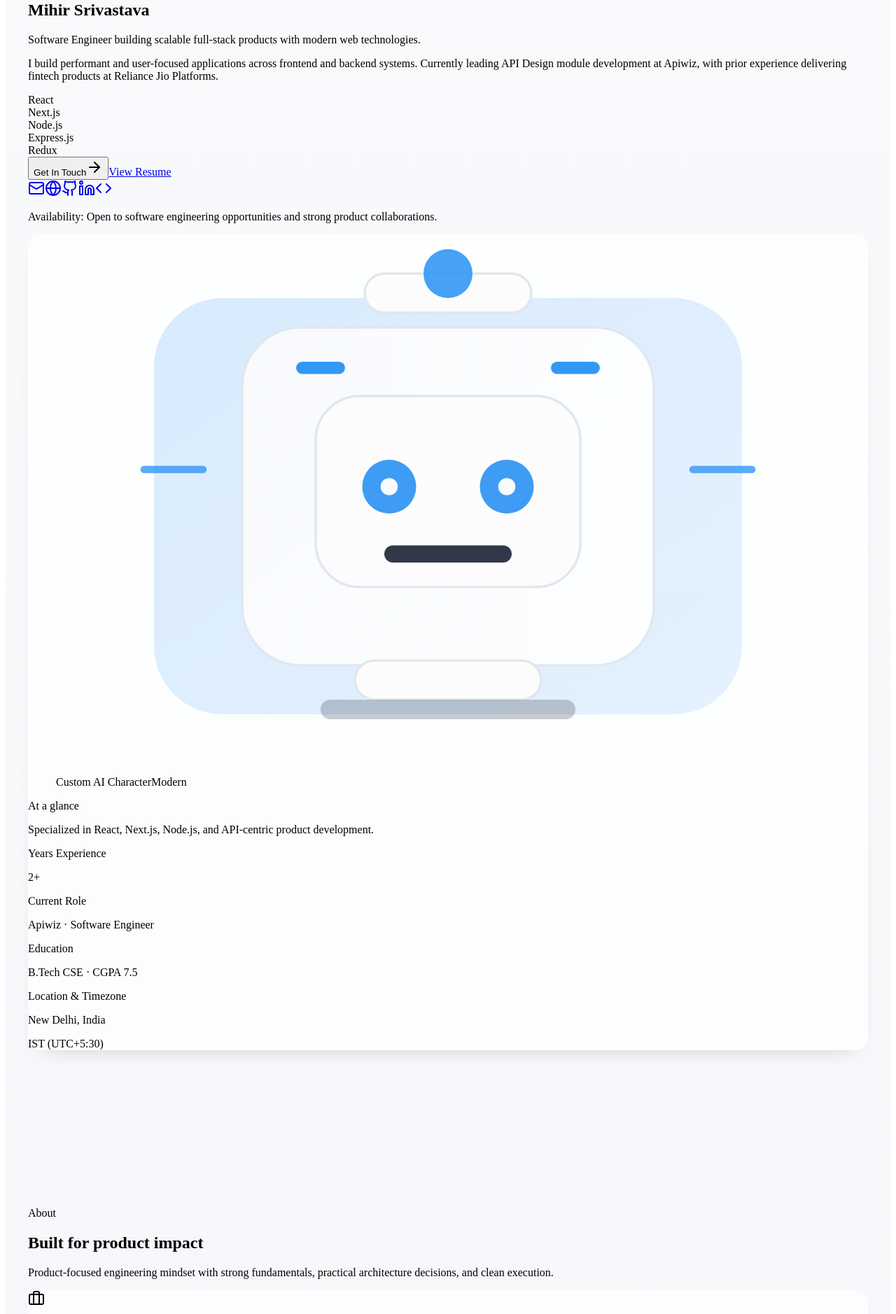
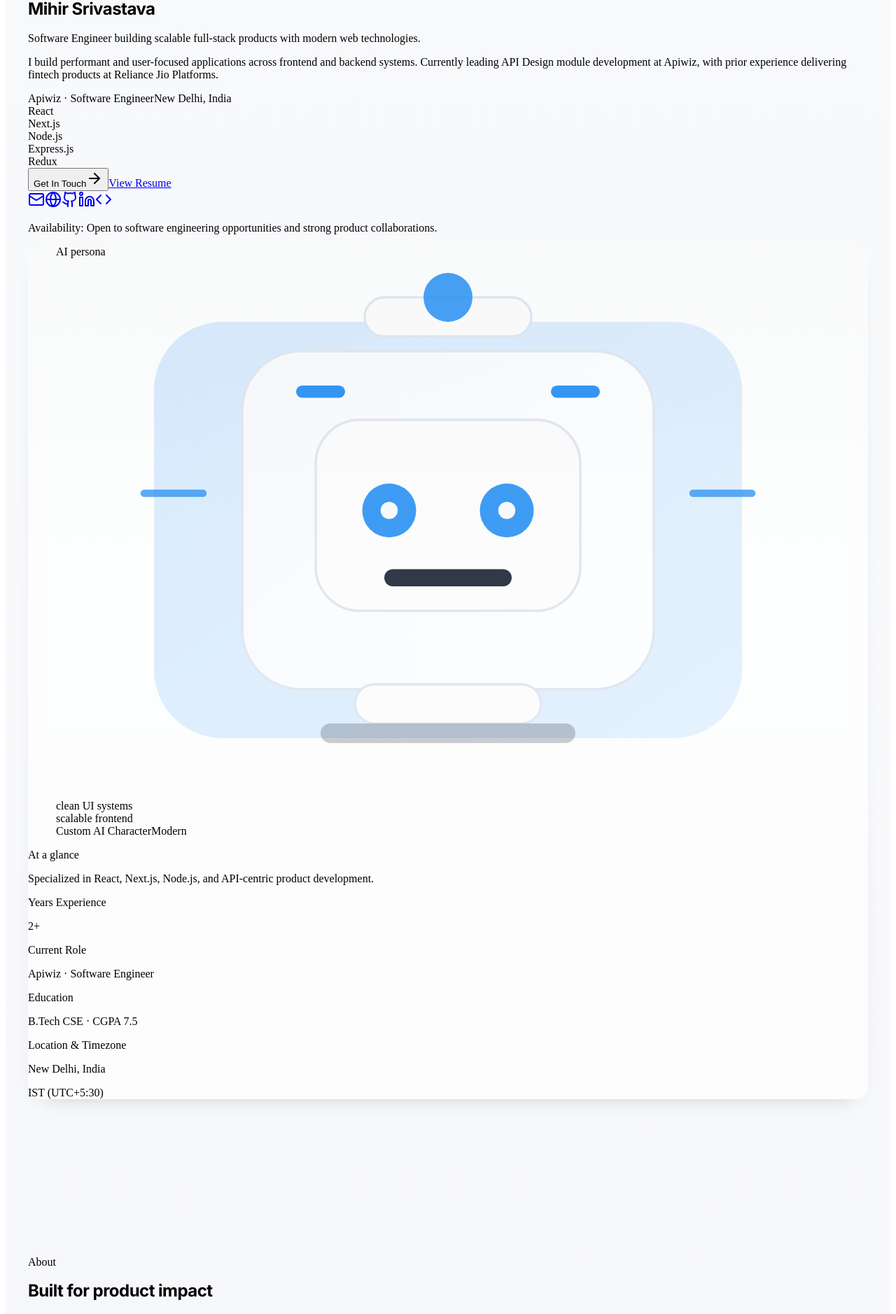
Before and after one commit to Airodragon/Airodragon.github.io, a React (Vite) app in the folder client/: page / in a window 1280 px wide. Shown: the part 248-2126 px from the top of the page at 70% size. Built offline with nearby package versions, Linux system fonts and the light colour scheme.

Commit message:
feat: finalize premium UI polish across light and dark themes
Co-authored-by: Airodragon <Airodragon@users.noreply.github.com>

```diff
--- a/client/src/components/AiCharacterAvatar.tsx
+++ b/client/src/components/AiCharacterAvatar.tsx
@@ -5,6 +5,9 @@ export default function AiCharacterAvatar() {
       data-testid="card-ai-character"
     >
       <div className="absolute inset-0 bg-[radial-gradient(circle_at_20%_18%,hsl(var(--primary)/0.18),transparent_44%),radial-gradient(circle_at_82%_82%,hsl(var(--primary)/0.14),transparent_46%)]" />
+      <div className="absolute right-4 top-4 z-20 rounded-full border border-primary/30 bg-primary/10 px-2 py-0.5 text-[10px] font-semibold uppercase tracking-wide text-primary">
+        AI persona
+      </div>
 
       <svg
         viewBox="0 0 320 220"
@@ -47,6 +50,15 @@ export default function AiCharacterAvatar() {
         <line x1="260" y1="96" x2="284" y2="96" stroke="hsl(var(--primary) / 0.8)" strokeWidth="3" strokeLinecap="round" />
       </svg>
 
+      <div className="relative z-10 mt-3 grid grid-cols-2 gap-2">
+        <div className="rounded-lg border border-border/70 bg-background/70 px-2 py-1.5 text-[10px] uppercase tracking-wider text-muted-foreground">
+          clean UI systems
+        </div>
+        <div className="rounded-lg border border-border/70 bg-background/70 px-2 py-1.5 text-[10px] uppercase tracking-wider text-muted-foreground">
+          scalable frontend
+        </div>
+      </div>
+
       <figcaption className="relative z-10 mt-2 flex items-center justify-between text-[11px] uppercase tracking-wider text-muted-foreground">
         <span>Custom AI Character</span>
         <span className="rounded-full border border-primary/35 bg-primary/10 px-2 py-0.5 text-primary">Modern</span>
--- a/client/src/components/Hero.tsx
+++ b/client/src/components/Hero.tsx
@@ -22,6 +22,7 @@ export default function Hero({ onNavigate }: HeroProps) {
   const heroStack = skills
     .find((category) => category.category === 'Frameworks / Technologies')
     ?.items.slice(0, 5) ?? ['React', 'Next.js', 'Node.js', 'Express.js', 'Redux'];
+  const currentRoleHighlight = highlights.find((item) => item.label === 'Current Role');
 
   return (
     <section id="home" className="hero-shell section-shell relative flex items-center pt-28 sm:pt-32">
@@ -32,7 +33,7 @@ export default function Hero({ onNavigate }: HeroProps) {
             {profile.role}
           </div>
 
-          <h1 className="text-balance text-4xl font-bold tracking-tight text-foreground sm:text-6xl lg:text-7xl">
+          <h1 className="heading-display text-balance text-4xl font-bold tracking-tight text-foreground sm:text-6xl lg:text-7xl">
             {profile.name}
           </h1>
           <p className="mt-4 max-w-2xl text-balance text-lg text-foreground/90 sm:text-2xl">
@@ -40,12 +41,24 @@ export default function Hero({ onNavigate }: HeroProps) {
           </p>
           <p className="mt-4 max-w-2xl leading-relaxed text-muted-foreground sm:text-base">{profile.summary}</p>
 
+          <div className="mt-5 flex flex-wrap items-center gap-2 text-xs sm:text-sm">
+            {currentRoleHighlight?.value && (
+              <span className="inline-flex items-center gap-1 rounded-full border border-border/70 bg-background/80 px-3 py-1 text-muted-foreground">
+                <span className="h-1.5 w-1.5 rounded-full bg-emerald-500" />
+                {currentRoleHighlight.value}
+              </span>
+            )}
+            <span className="inline-flex items-center rounded-full border border-border/70 bg-background/80 px-3 py-1 text-muted-foreground">
+              {profile.location}
+            </span>
+          </div>
+
           <div className="mt-6 flex flex-wrap gap-2">
             {heroStack.map((item) => (
               <Badge
                 key={item}
                 variant="outline"
-                className="rounded-full border-border/70 bg-background/70 px-3 py-1 text-[11px] uppercase tracking-wide text-muted-foreground"
+                className="rounded-full border-border/70 bg-background/80 px-3 py-1 text-[11px] uppercase tracking-wide text-muted-foreground"
               >
                 {item}
               </Badge>
@@ -56,7 +69,7 @@ export default function Hero({ onNavigate }: HeroProps) {
             <Button
               size="lg"
               onClick={() => onNavigate('contact')}
-              className="group gap-2 px-8 shadow-lg"
+              className="group gap-2 px-8 shadow-lg shadow-primary/20"
               data-testid="button-get-in-touch"
             >
               Get In Touch
@@ -78,7 +91,14 @@ export default function Hero({ onNavigate }: HeroProps) {
             {socials.map((social) => {
               const Icon = iconBySocialId[social.id];
               return (
-                <Button key={social.id} variant="outline" size="icon" asChild data-testid={`link-${social.id}`}>
+                <Button
+                  key={social.id}
+                  variant="outline"
+                  size="icon"
+                  className="rounded-xl bg-background/75"
+                  asChild
+                  data-testid={`link-${social.id}`}
+                >
                   <a
                     href={social.href}
                     target={social.id === 'email' ? undefined : '_blank'}
--- a/client/src/components/Navigation.tsx
+++ b/client/src/components/Navigation.tsx
@@ -9,9 +9,15 @@ interface NavigationProps {
   onNavigate: (section: NavSectionId) => void;
   activeSection: NavSectionId;
   visibleSections?: NavSectionId[];
+  scrollProgress?: number;
 }
 
-export default function Navigation({ onNavigate, activeSection, visibleSections }: NavigationProps) {
+export default function Navigation({
+  onNavigate,
+  activeSection,
+  visibleSections,
+  scrollProgress = 0,
+}: NavigationProps) {
   const [isMenuOpen, setIsMenuOpen] = useState(false);
   const { theme, toggleTheme } = useTheme();
   const navItems = portfolioContent.navigation.filter((item) =>
@@ -20,7 +26,7 @@ export default function Navigation({ onNavigate, activeSection, visibleSections
 
   return (
     <nav className="fixed inset-x-0 top-0 z-50 px-3 pt-3 sm:px-5">
-      <div className="surface-nav mx-auto max-w-7xl rounded-2xl">
+      <div className="surface-nav mx-auto max-w-7xl overflow-hidden rounded-2xl">
         <div className="flex items-center justify-between gap-3 px-3 py-2.5 sm:px-4 sm:py-3">
           <button
             onClick={() => onNavigate('home')}
@@ -103,6 +109,14 @@ export default function Navigation({ onNavigate, activeSection, visibleSections
             </div>
           </div>
         )}
+
+        <div className="h-[2px] w-full bg-border/40">
+          <div
+            className="h-full bg-primary/80 transition-[width] duration-300 ease-out"
+            style={{ width: `${scrollProgress}%` }}
+            aria-hidden
+          />
+        </div>
       </div>
     </nav>
   );
--- a/client/src/components/SectionHeader.tsx
+++ b/client/src/components/SectionHeader.tsx
@@ -23,10 +23,15 @@ export default function SectionHeader({
         className,
       )}
     >
-      <div className={cn('max-w-2xl', centered && 'mx-auto')}>
-        <p className="text-xs font-semibold uppercase tracking-[0.18em] text-primary/90 sm:text-sm">{eyebrow}</p>
-        <h2 className="mt-2 text-3xl font-bold tracking-tight text-foreground sm:text-4xl lg:text-5xl">{title}</h2>
-        {description && <p className="mt-3 leading-relaxed text-muted-foreground">{description}</p>}
+      <div className={cn('max-w-3xl', centered && 'mx-auto')}>
+        <div className={cn('inline-flex items-center gap-2', centered && 'justify-center')}>
+          <span className="h-1.5 w-1.5 rounded-full bg-primary" />
+          <p className="text-xs font-semibold uppercase tracking-[0.18em] text-primary/90 sm:text-sm">{eyebrow}</p>
+        </div>
+        <h2 className="heading-display mt-2 text-balance text-3xl font-bold tracking-tight text-foreground sm:text-4xl lg:text-5xl">
+          {title}
+        </h2>
+        {description && <p className="mt-3 max-w-2xl leading-relaxed text-muted-foreground">{description}</p>}
       </div>
       <div className={cn('hidden h-px flex-1 bg-gradient-to-r from-border/80 to-transparent md:block', centered && 'md:hidden')} />
     </div>
--- a/client/src/index.css
+++ b/client/src/index.css
@@ -233,6 +233,7 @@
   --ui-card-hover-shadow: 0 22px 38px -24px hsl(var(--foreground) / 0.35);
   --ui-card-hover-translate: -3px;
   --ui-card-blur: 8px;
+  --ui-focus-ring: 0 0 0 3px hsl(var(--ring) / 0.26);
 }
 
 .dark {
@@ -320,6 +321,12 @@
   padding-block: var(--ui-section-space);
 }
 
+.heading-display {
+  font-family: var(--font-display), Inter, system-ui, -apple-system, Segoe UI, sans-serif;
+  letter-spacing: -0.022em;
+  line-height: 1.04;
+}
+
 .hero-shell {
   min-height: max(680px, calc(100vh - 4.25rem));
 }
@@ -334,6 +341,7 @@
 }
 
 .surface-card {
+  position: relative;
   background-color: var(--ui-card-bg) !important;
   border-color: var(--ui-card-border) !important;
   border-radius: var(--ui-radius) !important;
@@ -344,6 +352,28 @@
     border-color var(--ui-motion-ms) ease,
     box-shadow var(--ui-motion-ms) ease,
     background-color var(--ui-motion-ms) ease;
+}
+
+.surface-card::before {
+  content: "";
+  position: absolute;
+  pointer-events: none;
+  inset: 0;
+  border-radius: inherit;
+  background: linear-gradient(
+    180deg,
+    hsl(var(--foreground) / 0.04) 0%,
+    transparent 40%
+  );
+  opacity: 0.45;
+}
+
+.dark .surface-card::before {
+  background: linear-gradient(
+    180deg,
+    hsl(var(--foreground) / 0.06) 0%,
+    transparent 42%
+  );
 }
 
 .surface-card:hover {
@@ -360,6 +390,13 @@
   background-color: var(--ui-nav-bg);
   backdrop-filter: blur(16px) saturate(140%);
   box-shadow: var(--ui-nav-shadow);
+}
+
+a:focus-visible,
+button:focus-visible,
+[role='button']:focus-visible {
+  box-shadow: var(--ui-focus-ring);
+  border-radius: 0.75rem;
 }
 
 .ui-gradient-backdrop {
@@ -401,6 +438,18 @@
   body {
     @apply font-sans antialiased bg-background text-foreground;
     text-rendering: optimizeLegibility;
+    font-feature-settings: "cv01", "cv02", "cv03", "cv04", "cv11";
+  }
+}
+
+@media (prefers-reduced-motion: reduce) {
+  *,
+  *::before,
+  *::after {
+    animation-duration: 0.01ms !important;
+    animation-iteration-count: 1 !important;
+    transition-duration: 0.01ms !important;
+    scroll-behavior: auto !important;
   }
 }
 
--- a/client/src/pages/Portfolio.tsx
+++ b/client/src/pages/Portfolio.tsx
@@ -13,6 +13,7 @@ import { NavSectionId, portfolioContent } from '@/lib/portfolio-content';
 
 function PortfolioSections() {
   const [activeSection, setActiveSection] = useState<NavSectionId>('home');
+  const [scrollProgress, setScrollProgress] = useState(0);
   const {
     preferences: { sectionVisibility },
   } = useUiCustomizer();
@@ -37,6 +38,14 @@ function PortfolioSections() {
 
   useEffect(() => {
     const handleScroll = () => {
+      const totalScrollableHeight =
+        document.documentElement.scrollHeight - window.innerHeight;
+      const progress =
+        totalScrollableHeight > 0
+          ? Math.min(100, Math.max(0, (window.scrollY / totalScrollableHeight) * 100))
+          : 0;
+      setScrollProgress(progress);
+
       const scrollPosition = window.scrollY + window.innerHeight / 3;
 
       for (const section of visibleSections) {
@@ -51,6 +60,7 @@ function PortfolioSections() {
       }
     };
 
+    handleScroll();
     window.addEventListener('scroll', handleScroll);
     return () => window.removeEventListener('scroll', handleScroll);
   }, [visibleSections]);
@@ -66,8 +76,13 @@ function PortfolioSections() {
       <div className="ui-gradient-backdrop pointer-events-none fixed inset-0 -z-20" />
       <div className="ui-grid-backdrop pointer-events-none fixed inset-0 -z-10" />
 
-      <Navigation onNavigate={scrollToSection} activeSection={activeSection} visibleSections={visibleSections} />
-      <main>
+      <Navigation
+        onNavigate={scrollToSection}
+        activeSection={activeSection}
+        visibleSections={visibleSections}
+        scrollProgress={scrollProgress}
+      />
+      <main className="relative z-10">
         <Hero onNavigate={scrollToSection} />
         {sectionVisibility.about && <About />}
         {sectionVisibility.experience && <Experience />}
```
Also changed, not shown: client/src/components/CustomizerPanel.tsx (+14 -14 lines), client/src/components/Projects.tsx (+14 -3 lines).
